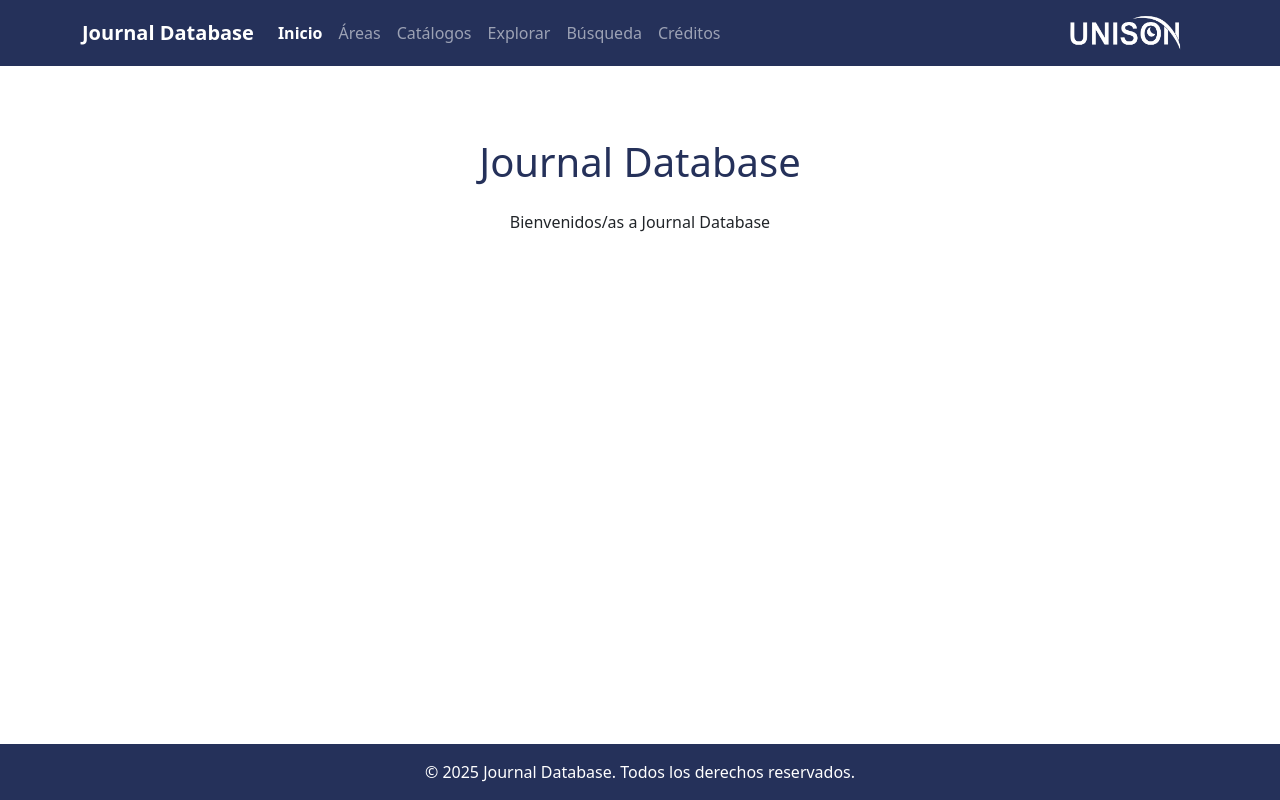
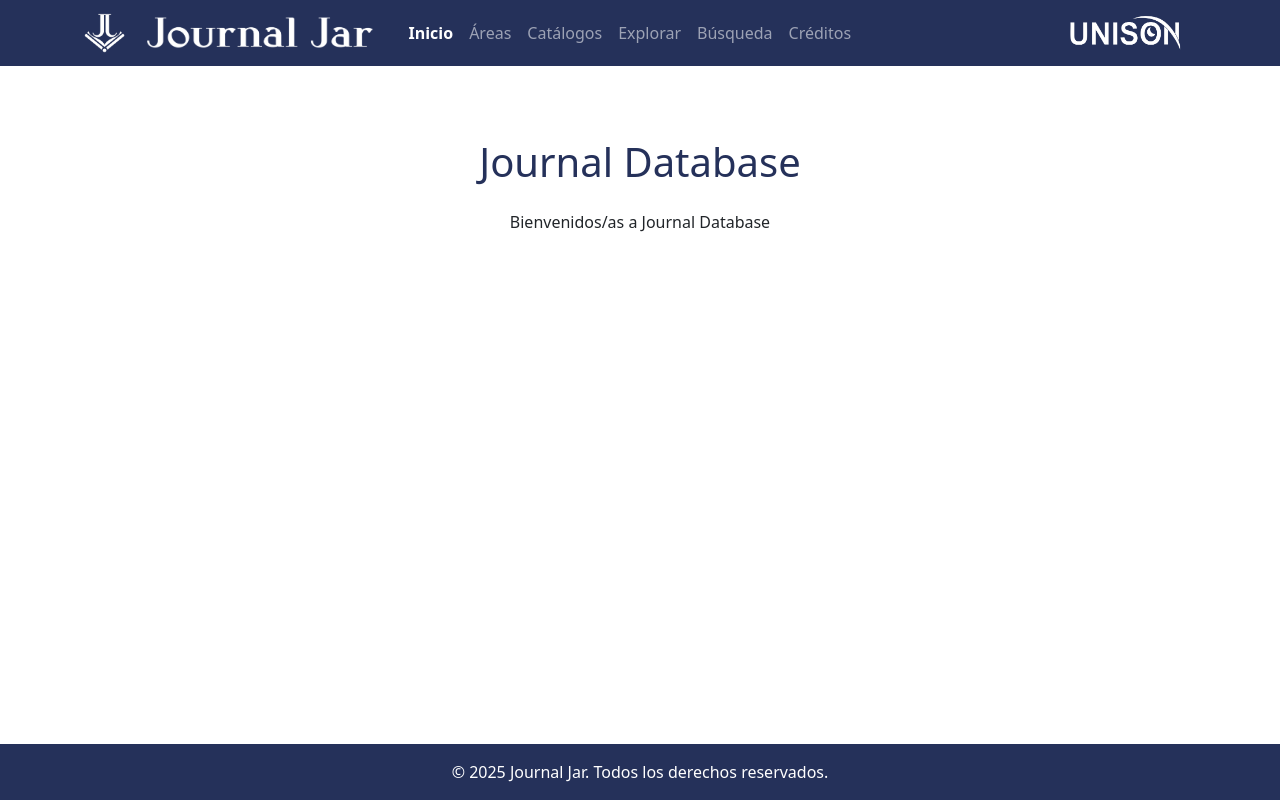
Before and after one commit to alhambra12/ds4_proyecto, a Flask app: page / in a window 1280 px wide. Run offline with Flask 3, Linux system fonts and the light colour scheme.

Commit message:
se añade logo de la pagina

```diff
--- a/frontend/templates/base.html
+++ b/frontend/templates/base.html
@@ -11,7 +11,7 @@
     <link rel="stylesheet" href="{{ url_for('static', filename='css/styles.css') }}">
 
     {% block head %}
-        <title>{% block title %}Journal Database{% endblock %}</title>
+        <title>{% block title %}Journal Jar{% endblock %}</title>
     {% endblock %}
 
 </head>
@@ -19,7 +19,12 @@
 
     <nav class="navbar navbar-expand-lg navbar-dark navbar-custom sticky-top">
         <div class="container-lg">
-            <a class="navbar-brand fw-bold" href="/">Journal Database</a>
+            <a href="/" class="navbar-brand">
+                        <img src="{{ url_for('static', filename='images/journaljar_bw_logo.png') }}" alt="Jounal Jar logo" height="40" class="inverted-color">
+            </a>
+            <a href="/" class="navbar-brand">
+                        <img src="{{ url_for('static', filename='images/journaljar_bw_wordmark.png') }}" alt="Jounal Jar logo" height="40" class="inverted-color">
+            </a>
             <button class="navbar-toggler" type="button" data-bs-toggle="collapse"
                     data-bs-target="#navbarNav" aria-controls="navbarNav" aria-expanded="false"
                     aria-label="Toggle navigation">
@@ -65,7 +70,7 @@
     <footer class="footer-custom mt-auto py-3 text-white">
         <div class="container-lg">
             <div class="d-flex flex-column align-items-center">
-                <p class="mb-0">© 2025 Journal Database. Todos los derechos reservados.</p>
+                <p class="mb-0">© 2025 Journal Jar. Todos los derechos reservados.</p>
             </div>
             {% block footer %}{% endblock %}
         </div>
```
